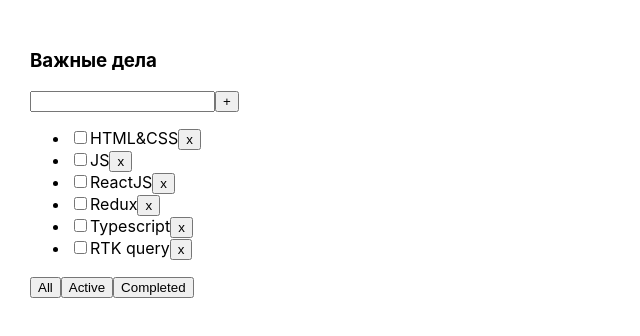
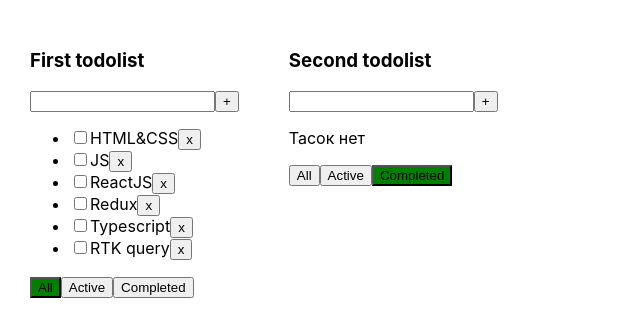
Before and after one commit to mindwideopen/toDoList, a React (Create React App) app: page / in a window 1280 px wide. Shown: the top 336 px of the page, without its empty margins (0-640 px from the left). Built offline with nearby package versions, Linux system fonts and the light colour scheme.

Commit message:
now filter is applied individually

```diff
--- a/src/App.css
+++ b/src/App.css
@@ -11,3 +11,6 @@
   color: red;
     border-color: red
 }
+.selected {
+  background-color: green;
+}
--- a/src/App.tsx
+++ b/src/App.tsx
@@ -9,6 +9,11 @@
 	isDone: boolean
 }
 
+export type ToDoListType = {
+	id: string,
+	title: string,
+	filter: FilterValuesType
+}
 export type FilterValuesType = 'all' | 'active' | 'completed'
 
 function App() {
@@ -21,25 +26,16 @@
 		{id: v1(), title: 'RTK query', isDone: false},
 	])
 
-	const [filter, setFilter] = useState<FilterValuesType>('all')
+	// const [filter, setFilter] = useState<FilterValuesType>('all')
 
 	const removeTask = (taskId: string) => {
 		const filteredTasks = tasks.filter(task => task.id !== taskId)
 		setTasks(filteredTasks)
 	}
 
-	const changeFilter = (filter: FilterValuesType) => {
-		setFilter(filter)
-	}
 
-	let tasksForTodolist = tasks
-	if (filter === 'active') {
-		tasksForTodolist = tasks.filter(task => !task.isDone)
-	}
 
-	if (filter === 'completed') {
-		tasksForTodolist = tasks.filter(task => task.isDone)
-	}
+
 	function addTask (title:string)  {
 		let newTask = {
 			id: v1(),
@@ -49,9 +45,11 @@
 		let updatedTasks = [newTask,...tasks]
 		setTasks(updatedTasks)
 	}
-	function changeStatus (taskID:string, isDone: boolean) {
+
+	function changeStatus (taskID:string, isDone: boolean, todolistID: string) {
+
 		let task = tasks.find(t => t.id === taskID)
-// task holds link that leads to
+
 		if(task) {
 			task.isDone=isDone
 		}
@@ -62,16 +60,51 @@
 
 
 	}
+	function changeFilter  (filterValue: FilterValuesType, todolistID:string)  {
+		let todolist = toDoLists.find(item => item.id === todolistID)
+		if (todolist) {
+			todolist.filter = filterValue
+			setToDoList([...toDoLists])
+		}
+	}
+
+
+		const [toDoLists, setToDoList] = useState<Array<ToDoListType>>([
+			{id:v1(),	title:'First todolist', filter: 'all' },
+			{id:v1(),	title:'Second todolist', filter: 'completed'}
+		])
+
+
+
+
+
+
 
 	return (
 		<div className="App">
-			<Todolist title="Важные дела"
+			{toDoLists.map(item => {
+
+				let tasksForTodolist = tasks
+				if (item.filter === 'active') {
+					tasksForTodolist = tasks.filter(task => !task.isDone)
+				}
+
+				if (item.filter === 'completed') {
+					tasksForTodolist = tasks.filter(task => task.isDone)
+				}
+
+				return <Todolist title={item.title}
 								 tasks={tasksForTodolist}
 								 removeTask={removeTask}
 								 changeFilter={changeFilter}
 								 addTask ={addTask}
 								 setSaskStatus={changeStatus}
+								 filter={item.filter}
+								 id={item.id}
 				/>
+			})}
+
+
 		</div>
 	);
 }
--- a/src/Todolist.tsx
+++ b/src/Todolist.tsx
@@ -1,15 +1,17 @@
 import {FilterValuesType, TaskType} from "./App";
 import {Button} from "./Button";
-import {ChangeEvent,  useState} from "react";
+import {ChangeEvent, useState} from "react";
 import React from "react";
 
 type PropsType = {
     title: string
     tasks: TaskType[]
     removeTask: (taskId: string) => void
-    changeFilter: (filter: FilterValuesType) => void
+    changeFilter: (filterValue: FilterValuesType, todolistId: string) => void
     addTask: (title: string) => void
-	setSaskStatus:(taskID:string, isDone: boolean) => void
+    setSaskStatus: (taskID: string, isDone: boolean, id:string) => void
+    filter: FilterValuesType,
+	id: string
 }
 
 
@@ -27,20 +29,18 @@
     let [error, setError] = useState<boolean>(false)
 
     const addTaskFunction = () => {
-		if (newTaskTitle.trim()==='') {
+        if (newTaskTitle.trim() === '') {
             setError(true)
-			}
-		else {
+        } else {
             props.addTask(newTaskTitle)
             setNewTaskTitle('')
         }
     }
 
 
-
-	const filterAll = () => props.changeFilter('all')
-	const filterActive = () => props.changeFilter('active')
-	const filterCompleted = () => props.changeFilter('completed')
+    const filterAll = () => props.changeFilter('all', props.id)
+    const filterActive = () => props.changeFilter('active',props.id)
+    const filterCompleted = () => props.changeFilter('completed',props.id)
 
     const addTaskOnKeyUpHandler = (event: React.KeyboardEvent) => {
         if (event.key === 'Enter') {
@@ -53,25 +53,25 @@
         <div>
             <h3>{props.title}</h3>
             <div>
-				<input className={error?'error':undefined}
+                <input className={error ? 'error' : undefined}
                        value={newTaskTitle}
                        onChange={onChange}
                        onKeyUp={addTaskOnKeyUpHandler}
-					   onFocus={()=> setError(false)}
+                       onFocus={() => setError(false)}
                 />
 
 
-				<button onClick={addTaskFunction} >+</button>
+                <button onClick={addTaskFunction}>+</button>
 
-				{error ? <div className="error">error</div>: false}
+                {error ? <div className="error">error</div> : false}
             </div>
-			{	props.tasks.length === 0	? <p>Тасок нет</p> :
+            {props.tasks.length === 0 ? <p>Тасок нет</p> :
                 <ul>
                     {props.tasks.map(task => {
 
                         const removeHandler = () => props.removeTask(task.id)
-							const changeStatusHandler = (e:ChangeEvent<HTMLInputElement>) => {
-								props.setSaskStatus(task.id, e.currentTarget.checked)
+                        const changeStatusHandler = (e: ChangeEvent<HTMLInputElement>, ) => {
+                            props.setSaskStatus(task.id, e.currentTarget.checked,props.id)
 
                         }
 
@@ -89,9 +89,15 @@
                 </ul>
             }
             <div>
-				<Button title={'All'} onClick={filterAll}/>
-				<Button title={'Active'} onClick={filterActive}/>
-				<Button title={'Completed'} onClick={filterCompleted}/>
+                <button className={props.filter === 'all' ? 'selected' : undefined}
+                        onClick={filterAll}>All
+                </button>
+                <button className={props.filter === 'active' ? 'selected' : undefined}
+                        onClick={filterActive}>Active
+                </button>
+                <button className={props.filter === 'completed' ? 'selected' : undefined}
+                        onClick={filterCompleted}>Completed
+                </button>
             </div>
         </div>
     )
```
Lines whose indentation alone changed are shown as unchanged.
